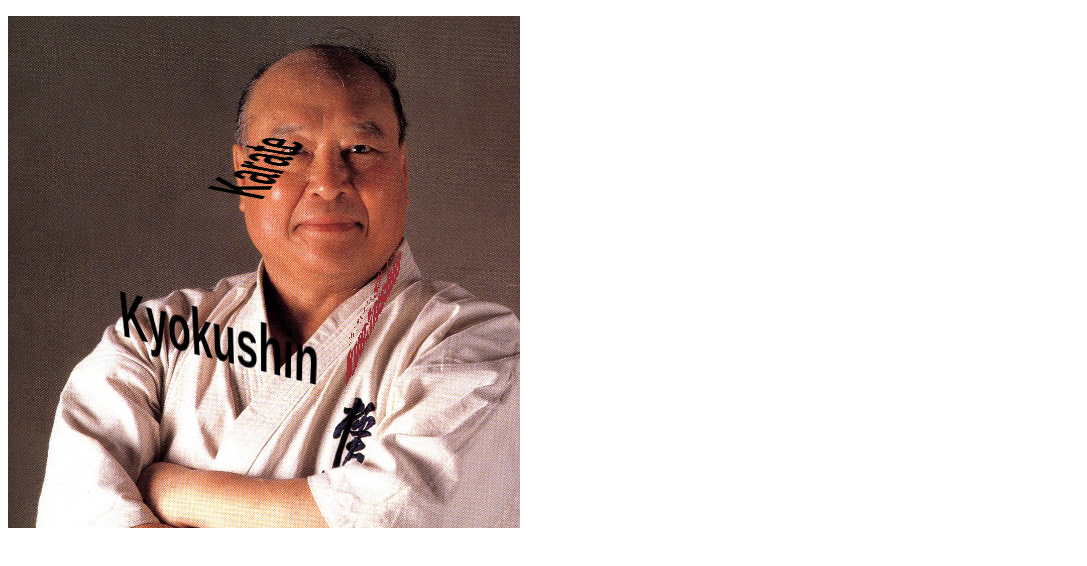
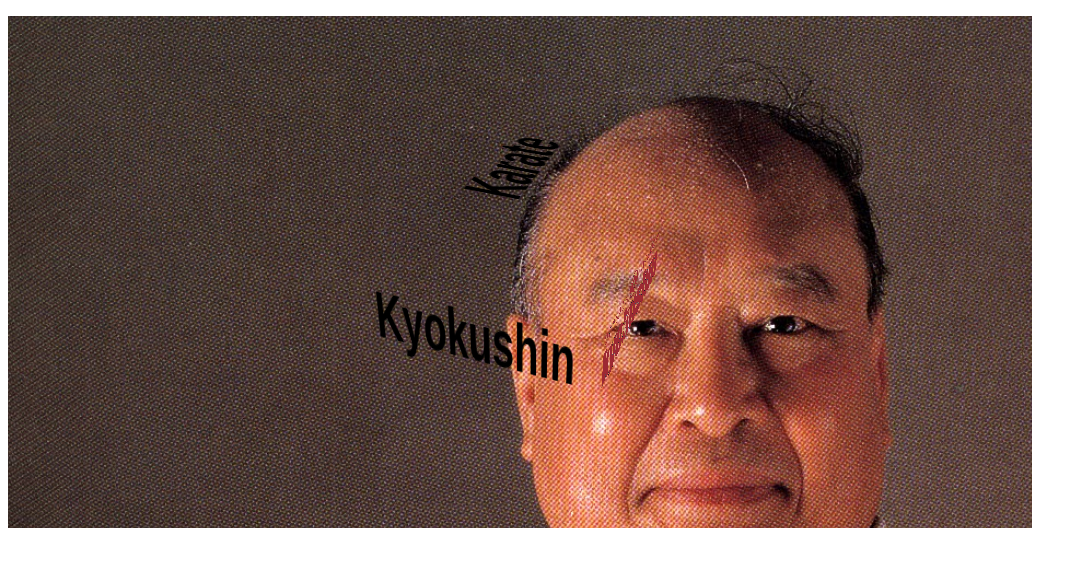
Before and after one commit to krisjo/krisjo.github.io, a plain HTML site: page ukk/index.html in a window 1280 px wide. Shown: the whole page, without its empty margins (0-1087 px from the left). Drawn offline with Linux system fonts and the light colour scheme.

Commit message:
Update index.html

```diff
--- a/ukk/index.html
+++ b/ukk/index.html
@@ -7,8 +7,8 @@
 	<body onload="initCube()">
 		<p id="cube" texts="Uppsala;Kyokushin;Karate"
 		 images="/img/200px-Kyokushin.png;/img/kyokushin-vit-med-transparent-bakgrund.png;/img/kyokushin-logo-CA2508C8C8-seeklogo.com.png"
-		 style="height : 512px; width : 512px; background-image: url('/img/Oyama.jpg');  background-repeat: no-repeat;
-		 background-attachment: fixed; background-size: contain;
+		 style="height : 512px; width : 1024px; background-image: url('/img/Oyama.jpg');  background-repeat: no-repeat;
+		 background-attachment: fixed; background-size: cover;
 	   "></p>
     </body>
     <script src="/three.min.js"></script>
```
